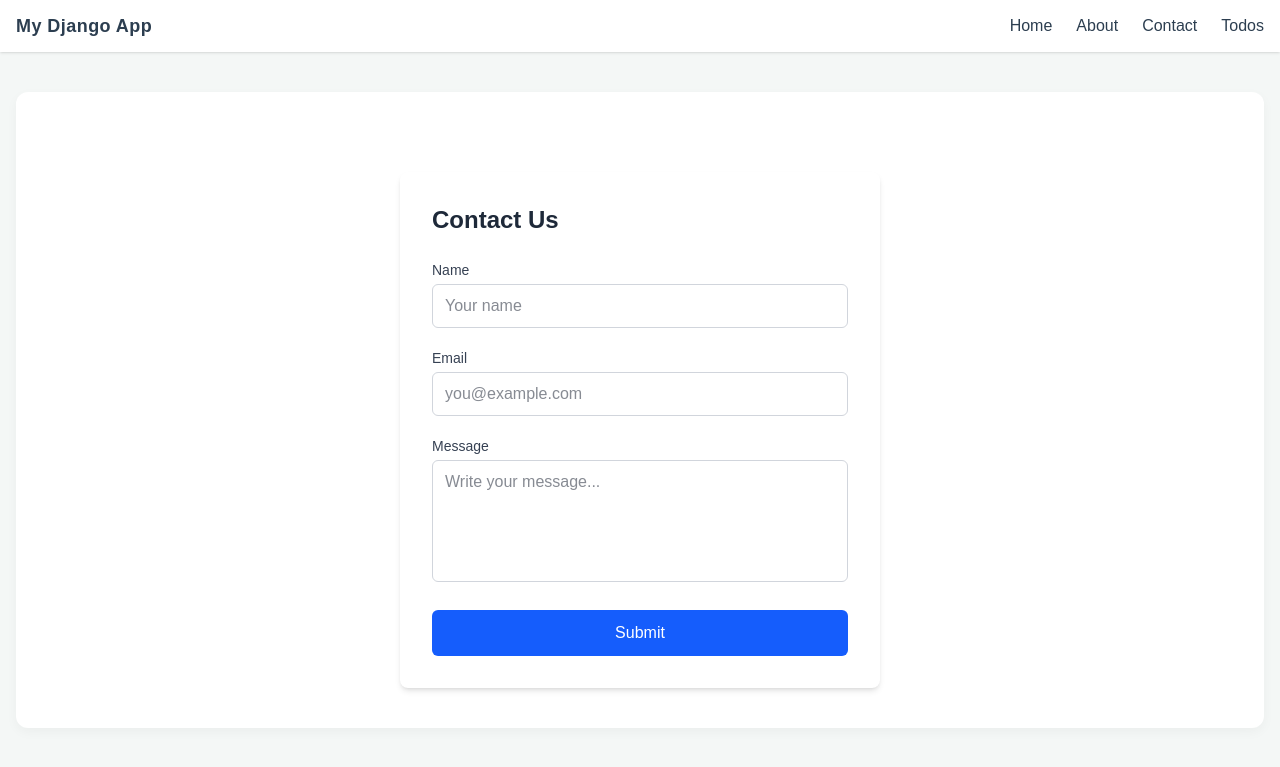
After one commit to SamuelMatthew31/DJango-Testing_Repository, a Django app: page /contact/ in a window 1280 px wide. The commit adds this page. Shown: the top 767 px of the page. Run offline with Django 5.2, Linux system fonts and the light colour scheme; some libraries are stand-ins or nearby versions.

Commit message:
3rd commit: creating a POST event for contact form

```diff
--- /dev/null
+++ b/myapp/forms.py
@@ -0,0 +1,26 @@
+from django import forms
+
+class ContactForm(forms.Form):
+    name = forms.CharField(
+        max_length=100,
+        widget=forms.TextInput(attrs={
+            'class': 'w-full rounded-md border border-gray-300 px-3 py-2 text-gray-900 '
+                     'focus:outline-none focus:ring-2 focus:ring-blue-500 focus:border-blue-500 transition',
+            'placeholder': 'Your name',
+        })
+    )
+    email = forms.EmailField(
+        widget=forms.EmailInput(attrs={
+            'class': 'w-full rounded-md border border-gray-300 px-3 py-2 text-gray-900 '
+                     'focus:outline-none focus:ring-2 focus:ring-blue-500 focus:border-blue-500 transition',
+            'placeholder': 'you@example.com',
+        })
+    )
+    message = forms.CharField(
+        widget=forms.Textarea(attrs={
+            'class': 'w-full rounded-md border border-gray-300 px-3 py-2 text-gray-900 '
+                     'focus:outline-none focus:ring-2 focus:ring-blue-500 focus:border-blue-500 transition resize-none',
+            'placeholder': 'Write your message...',
+            'rows': 4,
+        })
+    )
--- a/myapp/templates/base.html
+++ b/myapp/templates/base.html
@@ -45,7 +45,7 @@
         <ul class="hidden lg:flex gap-6">
           <li><a href="{% url 'home' %}" class="font-medium hover:text-blue-600 transition-colors">Home</a></li>
           <li><a href="{% url 'about' %}" class="font-medium hover:text-blue-600 transition-colors">About</a></li>
-          <li><a href="#" class="font-medium hover:text-blue-600 transition-colors">Contact</a></li>
+          <li><a href="{% url 'contact' %}" class="font-medium hover:text-blue-600 transition-colors">Contact</a></li>
           <li><a href="{% url 'todos' %}" class="font-medium hover:text-blue-600 transition-colors">Todos</a></li>
         </ul>
       </div>
@@ -60,7 +60,7 @@
       >
         <li><a href="{% url 'home' %}" class="block font-medium hover:text-blue-600">Home</a></li>
         <li><a href="{% url 'about' %}" class="block font-medium hover:text-blue-600">About</a></li>
-        <li><a href="#" class="block font-medium hover:text-blue-600">Contact</a></li>
+        <li><a href="{% url 'contact' %}" class="block font-medium hover:text-blue-600">Contact</a></li>
         <li><a href="{% url 'todos' %}" class="block font-medium hover:text-blue-600">Todos</a></li>
       </ul>
     </nav>
--- /dev/null
+++ b/myapp/templates/contact.html
@@ -0,0 +1,10 @@
+<!-- myapp/templates/contact.html -->
+{% extends "base.html" %}
+{% block content %}
+<div class="max-w-lg mx-auto mt-10 px-4" x-data="{ loading: false }">
+    <div class="bg-white shadow-md rounded-lg p-8">
+        <h2 class="text-2xl font-semibold text-gray-800 mb-6">Contact Us</h2>
+        {% include "partials/contact_forms.html" %}
+    </div>
+</div>
+{% endblock %}
--- /dev/null
+++ b/myapp/templates/partials/contact_forms.html
@@ -0,0 +1,36 @@
+<!-- myapp/templates/partials/contact_form.html -->
+<form hx-post="{% url 'contact' %}" hx-target="#form-wrapper" hx-swap="outerHTML"
+      @htmx:before-request="loading = true" @htmx:after-request="loading = false"
+      class="space-y-5" id="form-wrapper">
+    {% csrf_token %}
+
+    <div>
+        <label for="{{ form.name.id_for_label }}" class="block text-sm font-medium text-gray-700 mb-1">Name</label>
+        {{ form.name }}
+        {% if form.name.errors %}
+            <p class="text-sm text-red-600 mt-1">{{ form.name.errors.0 }}</p>
+        {% endif %}
+    </div>
+
+    <div>
+        <label for="{{ form.email.id_for_label }}" class="block text-sm font-medium text-gray-700 mb-1">Email</label>
+        {{ form.email }}
+        {% if form.email.errors %}
+            <p class="text-sm text-red-600 mt-1">{{ form.email.errors.0 }}</p>
+        {% endif %}
+    </div>
+
+    <div>
+        <label for="{{ form.message.id_for_label }}" class="block text-sm font-medium text-gray-700 mb-1">Message</label>
+        {{ form.message }}
+        {% if form.message.errors %}
+            <p class="text-sm text-red-600 mt-1">{{ form.message.errors.0 }}</p>
+        {% endif %}
+    </div>
+
+    <button type="submit" :disabled="loading"
+            class="w-full bg-blue-600 hover:bg-blue-700 disabled:opacity-50 text-white font-medium py-2.5 rounded-md transition">
+        <span x-show="!loading">Submit</span>
+        <span x-show="loading">Sending...</span>
+    </button>
+</form>
--- a/myapp/urls.py
+++ b/myapp/urls.py
@@ -5,4 +5,5 @@ urlpatterns = [
     path("", views.home, name="home"),
     path("todos/", views.todos, name="todos"),
     path("about/", views.about, name="about"),
+    path("contact/", views.contact, name="contact"),
 ]
--- a/myapp/views.py
+++ b/myapp/views.py
@@ -1,5 +1,6 @@
 from django.shortcuts import render, HttpResponse
 from .models import TodoItem
+from .forms import ContactForm
 
 
 # Create your views here.
@@ -12,3 +13,28 @@ def todos(request):
 
 def about(request):
     return render(request, "about.html")
+
+def contact(request):
+    return render(request, "contact.html")
+
+def contact(request):
+    if request.method == "POST":
+        form = ContactForm(request.POST)
+        if form.is_valid():
+            # simpan ke database / kirim email di sini
+            name = form.cleaned_data['name']
+            email = form.cleaned_data['email']
+            message = form.cleaned_data['message']
+            # contoh: Contact.objects.create(name=name, email=email, message=message)
+
+            # kalau request datang dari HTMX, render partial khusus sukses
+            if request.headers.get('HX-Request'):
+                return render(request, 'partials/contact_success.html')
+        else:
+            # kalau invalid dan dari HTMX, render ulang form dengan error
+            if request.headers.get('HX-Request'):
+                return render(request, 'partials/contact_form.html', {'form': form})
+    else:
+        form = ContactForm()
+
+    return render(request, 'contact.html', {'form': form})
--- a/static/css/output.css
+++ b/static/css/output.css
@@ -8,20 +8,29 @@
       "Segoe UI Symbol", "Noto Color Emoji";
     --font-mono: ui-monospace, SFMono-Regular, Menlo, Monaco, Consolas, "Liberation Mono",
       "Courier New", monospace;
+    --color-red-600: oklch(57.7% 0.245 27.325);
     --color-yellow-100: oklch(97.3% 0.071 103.193);
     --color-yellow-600: oklch(68.1% 0.162 75.834);
     --color-yellow-700: oklch(55.4% 0.135 66.442);
+    --color-green-50: oklch(98.2% 0.018 155.826);
     --color-green-100: oklch(96.2% 0.044 156.743);
+    --color-green-200: oklch(92.5% 0.084 155.995);
     --color-green-600: oklch(62.7% 0.194 149.214);
     --color-green-700: oklch(52.7% 0.154 150.069);
+    --color-green-800: oklch(44.8% 0.119 151.328);
     --color-blue-500: oklch(62.3% 0.214 259.815);
     --color-blue-600: oklch(54.6% 0.245 262.881);
     --color-blue-700: oklch(48.8% 0.243 264.376);
     --color-gray-50: oklch(98.5% 0.002 247.839);
     --color-gray-100: oklch(96.7% 0.003 264.542);
+    --color-gray-300: oklch(87.2% 0.01 258.338);
     --color-gray-400: oklch(70.7% 0.022 261.325);
+    --color-gray-700: oklch(37.3% 0.034 259.733);
+    --color-gray-800: oklch(27.8% 0.033 256.848);
+    --color-gray-900: oklch(21% 0.034 264.665);
     --color-white: #fff;
     --spacing: 0.25rem;
+    --container-lg: 32rem;
     --text-xs: 0.75rem;
     --text-xs--line-height: calc(1 / 0.75);
     --text-sm: 0.875rem;
@@ -35,6 +44,8 @@
     --font-weight-bold: 700;
     --tracking-wide: 0.025em;
     --leading-relaxed: 1.625;
+    --radius-md: 0.375rem;
+    --radius-lg: 0.5rem;
     --radius-xl: 0.75rem;
     --default-transition-duration: 150ms;
     --default-transition-timing-function: cubic-bezier(0.4, 0, 0.2, 1);
@@ -221,6 +232,15 @@
   .my-10 {
     margin-block: calc(var(--spacing) * 10);
   }
+  .mt-1 {
+    margin-top: var(--spacing);
+  }
+  .mt-10 {
+    margin-top: calc(var(--spacing) * 10);
+  }
+  .mb-1 {
+    margin-bottom: var(--spacing);
+  }
   .mb-6 {
     margin-bottom: calc(var(--spacing) * 6);
   }
@@ -248,14 +268,17 @@
   .w-full {
     width: 100%;
   }
-  .flex-1 {
-    flex: 1;
+  .max-w-lg {
+    max-width: var(--container-lg);
   }
   .border-collapse {
     border-collapse: collapse;
   }
   .resize {
     resize: both;
+  }
+  .resize-none {
+    resize: none;
   }
   .flex-col {
     flex-direction: column;
@@ -272,11 +295,22 @@
   .gap-6 {
     gap: calc(var(--spacing) * 6);
   }
+  :where(.space-y-5 > :not(:last-child)) {
+    --tw-space-y-reverse: 0;
+    margin-block-start: calc(calc(var(--spacing) * 5) * var(--tw-space-y-reverse));
+    margin-block-end: calc(calc(var(--spacing) * 5) * calc(1 - var(--tw-space-y-reverse)));
+  }
   .rounded {
     border-radius: 0.25rem;
   }
   .rounded-full {
     border-radius: calc(infinity * 1px);
+  }
+  .rounded-lg {
+    border-radius: var(--radius-lg);
+  }
+  .rounded-md {
+    border-radius: var(--radius-md);
   }
   .rounded-xl {
     border-radius: var(--radius-xl);
@@ -288,6 +322,12 @@
   .border-b {
     border-bottom-style: var(--tw-border-style);
     border-bottom-width: 1px;
+  }
+  .border-gray-300 {
+    border-color: var(--color-gray-300);
+  }
+  .border-green-200 {
+    border-color: var(--color-green-200);
   }
   .bg-bg {
     background-color: var(--color-bg);
@@ -301,14 +341,26 @@
   .bg-gray-50 {
     background-color: var(--color-gray-50);
   }
+  .bg-green-50 {
+    background-color: var(--color-green-50);
+  }
   .bg-green-100 {
     background-color: var(--color-green-100);
+  }
+  .bg-white {
+    background-color: var(--color-white);
   }
   .bg-yellow-100 {
     background-color: var(--color-yellow-100);
   }
   .p-2 {
     padding: calc(var(--spacing) * 2);
+  }
+  .p-6 {
+    padding: calc(var(--spacing) * 6);
+  }
+  .p-8 {
+    padding: calc(var(--spacing) * 8);
   }
   .p-10 {
     padding: calc(var(--spacing) * 10);
@@ -327,6 +379,9 @@
   }
   .py-2 {
     padding-block: calc(var(--spacing) * 2);
+  }
+  .py-2\.5 {
+    padding-block: calc(var(--spacing) * 2.5);
   }
   .py-3 {
     padding-block: calc(var(--spacing) * 3);
@@ -391,11 +446,26 @@
   .text-gray-400 {
     color: var(--color-gray-400);
   }
+  .text-gray-700 {
+    color: var(--color-gray-700);
+  }
+  .text-gray-800 {
+    color: var(--color-gray-800);
+  }
+  .text-gray-900 {
+    color: var(--color-gray-900);
+  }
   .text-green-600 {
     color: var(--color-green-600);
   }
   .text-green-700 {
     color: var(--color-green-700);
+  }
+  .text-green-800 {
+    color: var(--color-green-800);
+  }
+  .text-red-600 {
+    color: var(--color-red-600);
   }
   .text-text-main {
     color: var(--color-text-main);
@@ -423,6 +493,10 @@
     --tw-shadow: 0 4px 12px var(--tw-shadow-color, rgba(0,0,0,0.04));
     box-shadow: var(--tw-inset-shadow), var(--tw-inset-ring-shadow), var(--tw-ring-offset-shadow), var(--tw-ring-shadow), var(--tw-shadow);
   }
+  .shadow-md {
+    --tw-shadow: 0 4px 6px -1px var(--tw-shadow-color, rgb(0 0 0 / 0.1)), 0 2px 4px -2px var(--tw-shadow-color, rgb(0 0 0 / 0.1));
+    box-shadow: var(--tw-inset-shadow), var(--tw-inset-ring-shadow), var(--tw-ring-offset-shadow), var(--tw-ring-shadow), var(--tw-shadow);
+  }
   .shadow-sm {
     --tw-shadow: 0 1px 3px 0 var(--tw-shadow-color, rgb(0 0 0 / 0.1)), 0 1px 2px -1px var(--tw-shadow-color, rgb(0 0 0 / 0.1));
     box-shadow: var(--tw-inset-shadow), var(--tw-inset-ring-shadow), var(--tw-ring-offset-shadow), var(--tw-ring-shadow), var(--tw-shadow);
@@ -430,6 +504,11 @@
   .outline {
     outline-style: var(--tw-outline-style);
     outline-width: 1px;
+  }
+  .transition {
+    transition-property: color, background-color, border-color, outline-color, text-decoration-color, fill, stroke, --tw-gradient-from, --tw-gradient-via, --tw-gradient-to, opacity, box-shadow, transform, translate, scale, rotate, filter, -webkit-backdrop-filter, backdrop-filter, display, content-visibility, overlay, pointer-events;
+    transition-timing-function: var(--tw-ease, var(--default-transition-timing-function));
+    transition-duration: var(--tw-duration, var(--default-transition-duration));
   }
   .transition-colors {
     transition-property: color, background-color, border-color, outline-color, text-decoration-color, fill, stroke, --tw-gradient-from, --tw-gradient-via, --tw-gradient-to;
@@ -453,12 +532,22 @@
       text-decoration-line: underline;
     }
   }
+  .focus\:border-blue-500:focus {
+    border-color: var(--color-blue-500);
+  }
   .focus\:ring-2:focus {
     --tw-ring-shadow: var(--tw-ring-inset,) 0 0 0 calc(2px + var(--tw-ring-offset-width)) var(--tw-ring-color, currentcolor);
     box-shadow: var(--tw-inset-shadow), var(--tw-inset-ring-shadow), var(--tw-ring-offset-shadow), var(--tw-ring-shadow), var(--tw-shadow);
   }
   .focus\:ring-blue-500:focus {
     --tw-ring-color: var(--color-blue-500);
+  }
+  .focus\:outline-none:focus {
+    --tw-outline-style: none;
+    outline-style: none;
+  }
+  .disabled\:opacity-50:disabled {
+    opacity: 50%;
   }
   @media (width >= 64rem) {
     .lg\:flex {
@@ -468,6 +557,11 @@
       display: none;
     }
   }
+}
+@property --tw-space-y-reverse {
+  syntax: "*";
+  inherits: false;
+  initial-value: 0;
 }
 @property --tw-border-style {
   syntax: "*";
@@ -559,6 +653,7 @@
 @layer properties {
   @supports ((-webkit-hyphens: none) and (not (margin-trim: inline))) or ((-moz-orient: inline) and (not (color:rgb(from red r g b)))) {
     *, ::before, ::after, ::backdrop {
+      --tw-space-y-reverse: 0;
       --tw-border-style: solid;
       --tw-leading: initial;
       --tw-font-weight: initial;
```
Also changed, not shown: myapp/templates/partials/_todo_table.html (deleted, +0 -40 lines), myapp/templates/partials/contact_success.html (added, +7 -0 lines), db.sqlite3.
